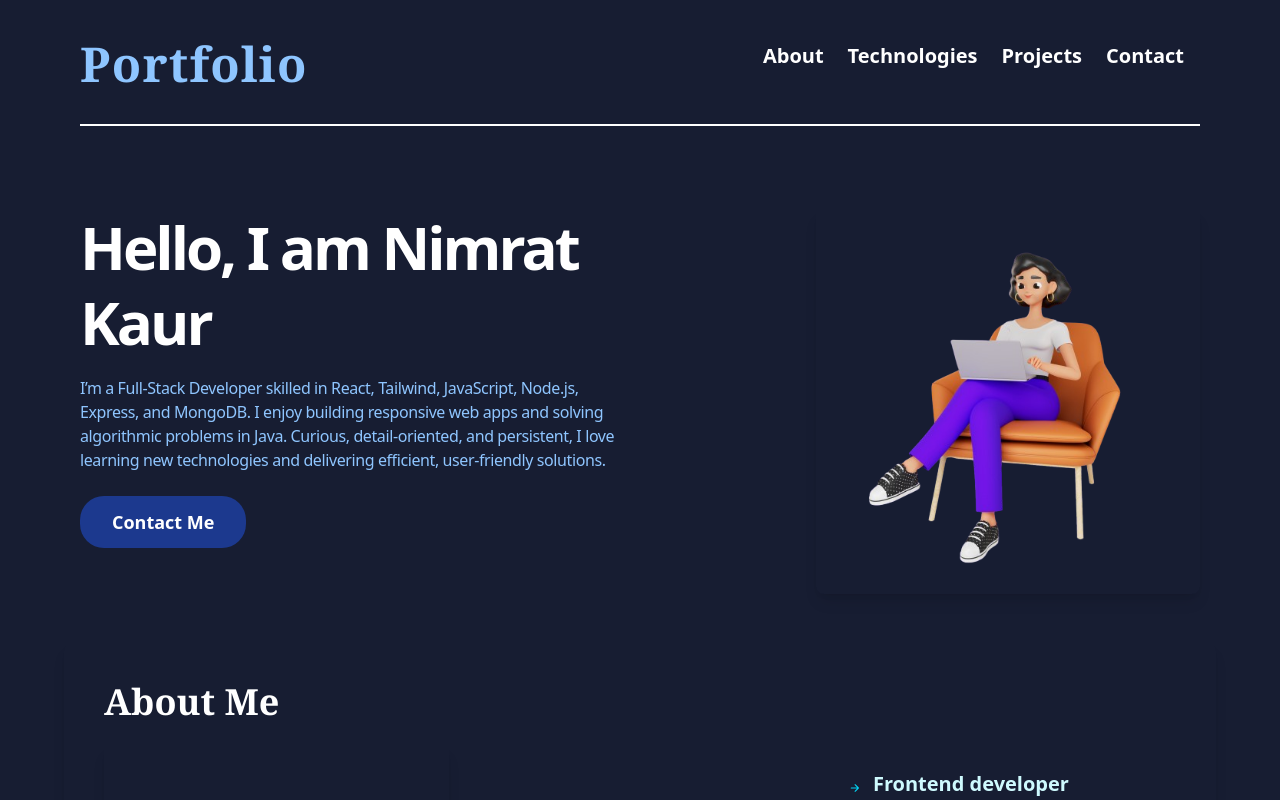
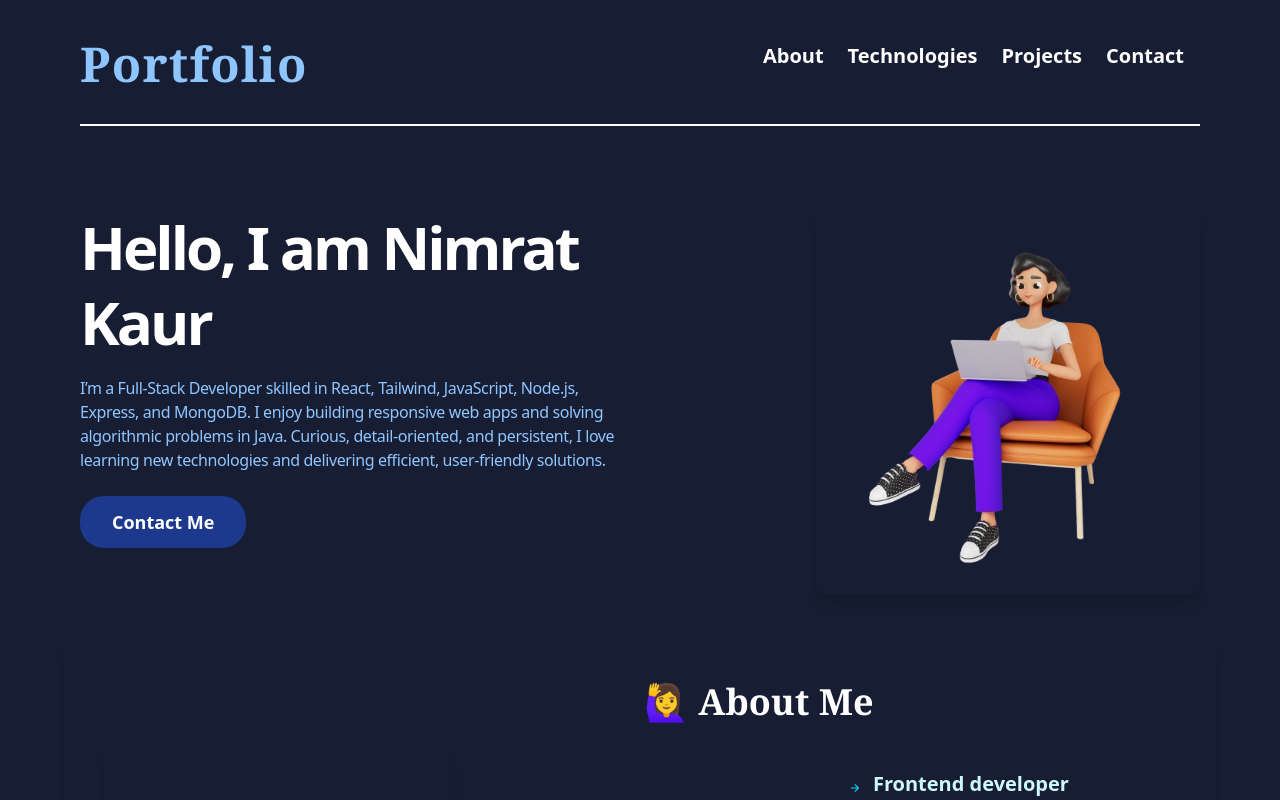
Before and after one commit to nimrat6860/portfolio, a React (Vite) app: page / in a window 1280 px wide. Shown: the top 800 px of the page. Built offline with nearby package versions, Linux system fonts and the light colour scheme; the HTML template or start-up script is replaced by a standard one.

Commit message:
Update About.jsx

```diff
--- a/src/components/About/About.jsx
+++ b/src/components/About/About.jsx
@@ -9,8 +9,8 @@ const About = () => {
       className="text-white bg-auto bg-opacity-90 shadow-lg rounded-xl p-6 md:p-10 mx-4 md:mx-16 overflow-hidden"
     >
       {/* Section Title */}
-      <h2 className="text-3xl md:text-4xl font-bold mb-6 text-center md:text-left font-serif">
-        About Me
+      <h2 className="text-3xl md:text-4xl font-bold mb-6 text-center md:text-left font-serif lg:pl-135">
+       🙋‍♀️ About Me
       </h2>
 
       {/* Image + Content */}
```
